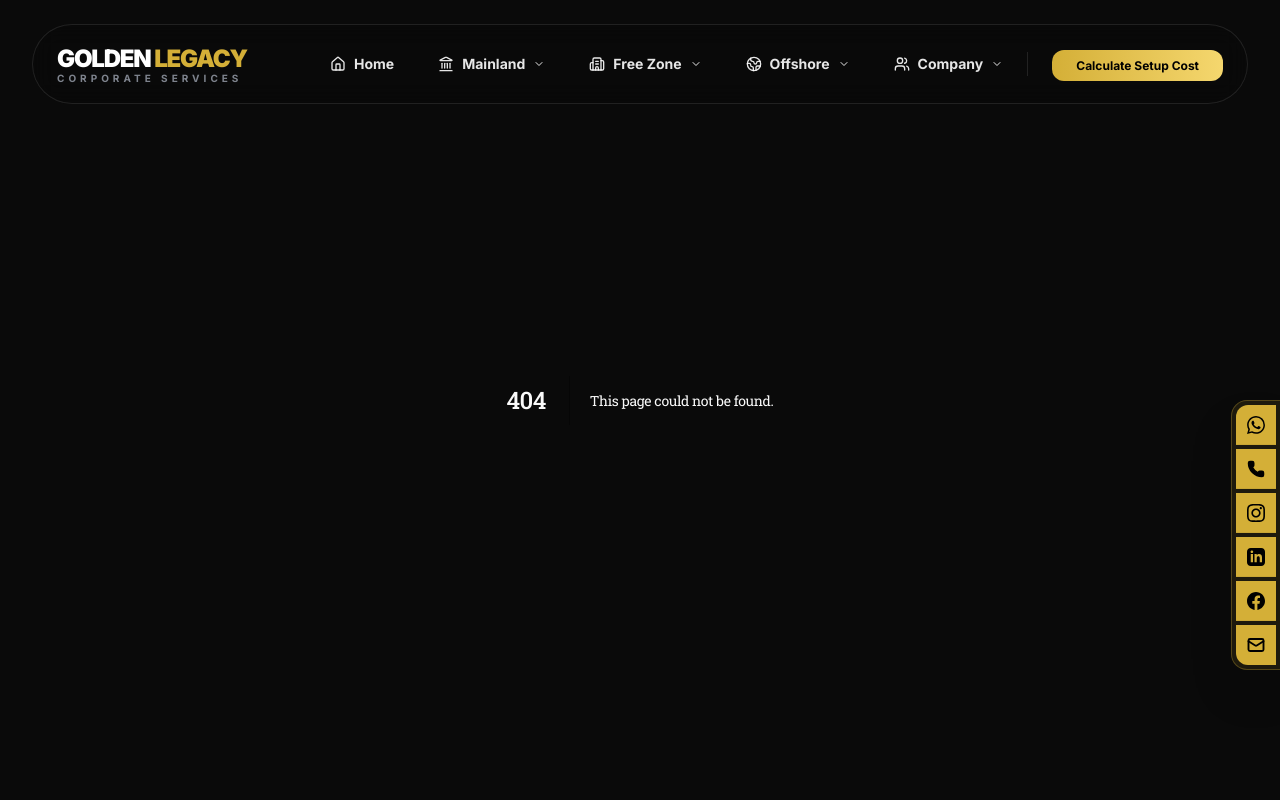
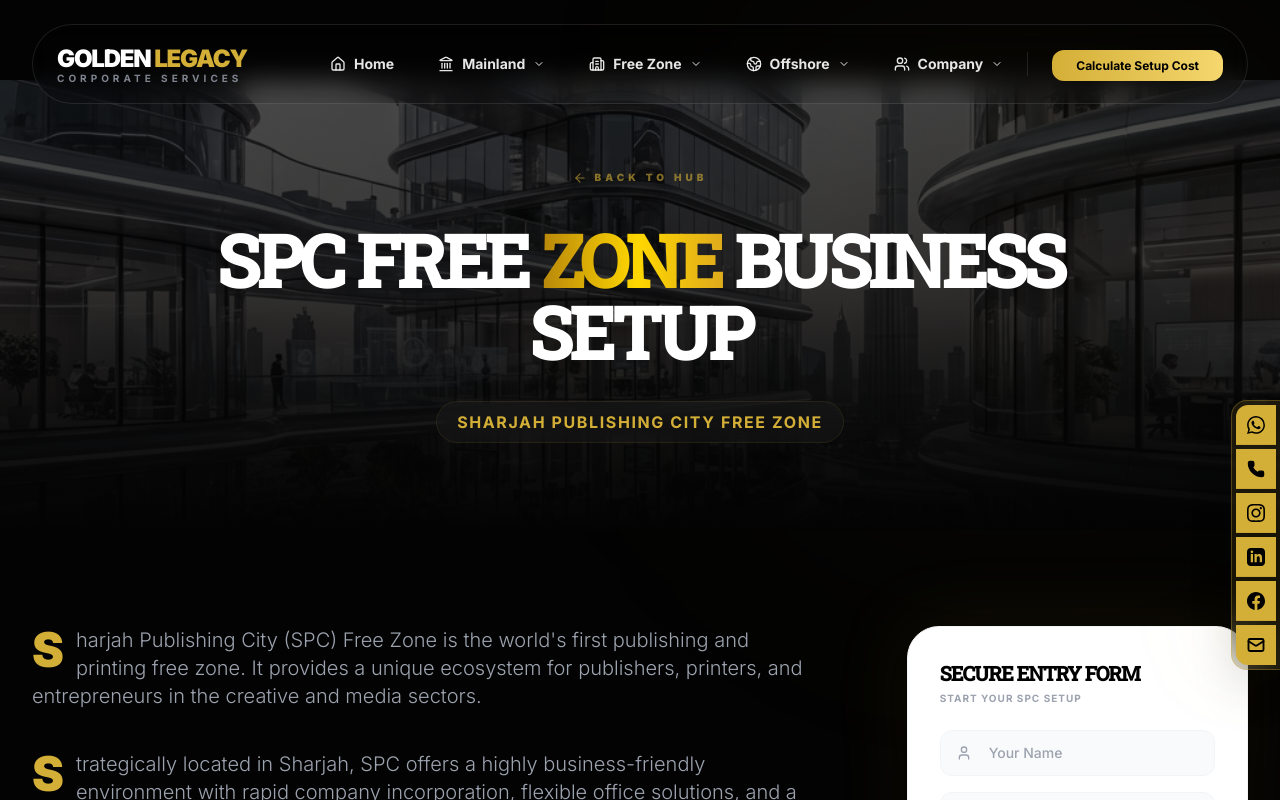
Before and after one commit to pvsameerpvs/golden-fortune-static, a Next.js app: page /spc-free-zone-setup in a window 1280 px wide. Before the commit this address had no page. Shown: the top 800 px of the page. Built offline with nearby package versions, Linux system fonts and the light colour scheme.

Commit message:
feat: reorder free zones and add SPC/DIFC

```diff
--- /dev/null
+++ b/app/difc-company-setup/page.tsx
@@ -0,0 +1,33 @@
+import ServicePage from '@/components/ServicePage';
+
+export default function DIFCSetup() {
+  return (
+    <ServicePage
+      title="DIFC Company Setup"
+      subtitle="Dubai International Financial Centre"
+      heroImage="/images/freezone.png"
+      description={[
+        "The Dubai International Financial Centre (DIFC) is the leading global financial hub in the Middle East, Africa, and South Asia (MEASA) region. It features an independent, internationally recognized regulator and a judicial system based on English Common Law.",
+        "DIFC is home to the world's leading financial institutions, wealth management firms, and fintech startups. It provides a world-class platform for businesses seek to access the region's vast wealth and investment opportunities."
+      ]}
+      advantages={[
+        "100% foreign ownership",
+        "0% tax on corporate income and profits for 50 years",
+        "Common Law judicial system (DIFC Courts)",
+        "Internationally recognized regulatory environment (DFSA)",
+        "No restrictions on foreign exchange or capital repatriation",
+        "Global financial connectivity and networking opportunities",
+        "State-of-the-art infrastructure and premium office spaces",
+        "Access to a deep pool of skilled financial professionals",
+        "Diverse legal structures (LLCs, Branches, Partnerships)",
+        "Premier lifestyle and retail destination"
+      ]}
+      sections={[
+        {
+          title: "A Global Standard",
+          content: "Setting up in DIFC positions your business at the center of the region's financial ecosystem, offering unparalleled prestige and regulatory security."
+        }
+      ]}
+    />
+  );
+}
--- /dev/null
+++ b/app/spc-free-zone-setup/page.tsx
@@ -0,0 +1,33 @@
+import ServicePage from '@/components/ServicePage';
+
+export default function SPCSetup() {
+  return (
+    <ServicePage
+      title="SPC Free Zone Business Setup"
+      subtitle="Sharjah Publishing City Free Zone"
+      heroImage="/images/freezone.png"
+      description={[
+        "Sharjah Publishing City (SPC) Free Zone is the world's first publishing and printing free zone. It provides a unique ecosystem for publishers, printers, and entrepreneurs in the creative and media sectors.",
+        "Strategically located in Sharjah, SPC offers a highly business-friendly environment with rapid company incorporation, flexible office solutions, and a wide range of business activities spanning publishing, trading, and consulting."
+      ]}
+      advantages={[
+        "100% foreign ownership",
+        "0% corporate and personal income tax",
+        "Dual-license options (Free Zone and Mainland)",
+        "Over 1,500 business activities available",
+        "Fast-track company formation within 2 hours",
+        "Up to 20 visas on a single license",
+        "High-quality infrastructure and modern office spaces",
+        "Direct access to Sharjah International Airport",
+        "No requirement for paid-up share capital",
+        "Seamless corporate bank account assistance"
+      ]}
+      sections={[
+        {
+          title: "The Creative Advantage",
+          content: "SPC Free Zone is designed to eliminate the hurdles of business setup, offering a 'one-stop-shop' experience for creative professionals and global entrepreneurs alike."
+        }
+      ]}
+    />
+  );
+}
--- a/components/Navbar.tsx
+++ b/components/Navbar.tsx
@@ -35,15 +35,17 @@
       links: [
         { name: 'Overview', href: '/dubai-free-zone-company-overview' },
         { name: 'IFZA Dubai', href: '/ifza-dubai-business-set-up' },
+        { name: 'Meydan Free Zone', href: '/meydan-free-zone' },
         { name: 'DMCC Dubai', href: '/dmcc-free-zone-company-setup' },
+        { name: 'RAKEZ RAK', href: '/rakez-company-formation' },
+        { name: 'SPC Free Zone', href: '/spc-free-zone-setup' },
+        { name: 'DIFC Dubai', href: '/difc-company-setup' },
+        { name: 'Ajman Free Zone', href: '/ajman-free-zone-business-setup' },
         { name: 'Shams Sharjah', href: '/sharjah-media-city-free-zone-business-setup' },
         { name: 'DAFZA Dubai', href: '/business-setup-in-dafza' },
         { name: 'JAFZA Dubai', href: '/jafza-company-formation' },
-        { name: 'Ajman Free Zone', href: '/ajman-free-zone-business-setup' },
-        { name: 'Meydan Free Zone', href: '/meydan-free-zone' },
         { name: 'Dubai Media City', href: '/dubai-media-city-business-set-up' },
         { name: 'Fujairah Free Zone', href: '/fujairah-free-zone-company-formation' },
-        { name: 'RAKEZ RAK', href: '/rakez-company-formation' },
         { name: 'Dubai South', href: '/dubai-south-free-zone-business-setup' },
       ]
     },
```
